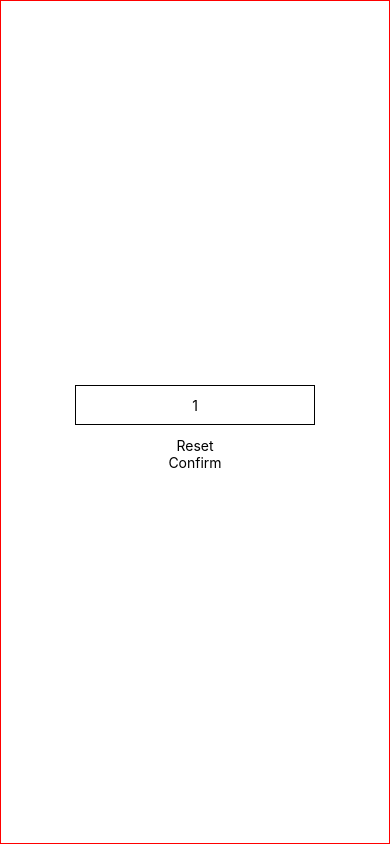
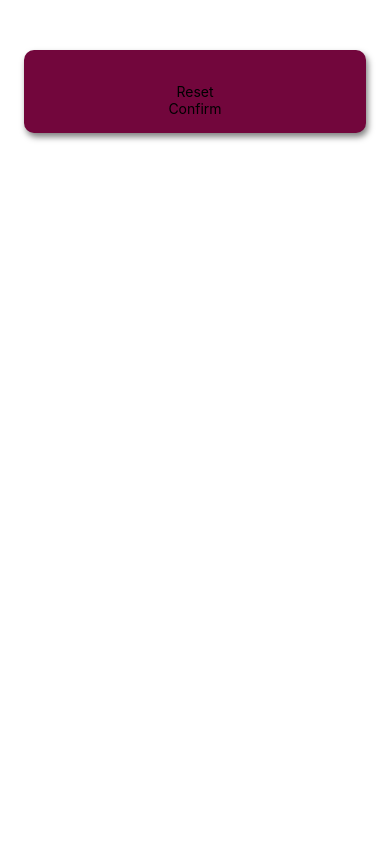
Before and after one commit to rauchrods/guess-game-rn-app, a React Native app: screen / in a window 390 px wide. Built offline with nearby package versions, Linux system fonts and the light colour scheme.

Commit message:
added input container

```diff
--- a/App.js
+++ b/App.js
@@ -1,8 +1,18 @@
-import { StyleSheet } from "react-native";
+import { SafeAreaView, StyleSheet } from "react-native";
 import StartGameScreen from "./pages/StartGameScreen";
+import { StatusBar } from "expo-status-bar";
 
 export default function App() {
-  return <StartGameScreen />;
+  return (
+    <SafeAreaView style={styles.screen}>
+      <StartGameScreen />
+      <StatusBar style="inverted" />
+    </SafeAreaView>
+  );
 }
 
-const styles = StyleSheet.create({});
+const styles = StyleSheet.create({
+  screen: {
+    flex: 1,
+  },
+});
--- a/pages/StartGameScreen.js
+++ b/pages/StartGameScreen.js
@@ -1,4 +1,4 @@
-import { StyleSheet, Text, TextInput, View } from "react-native";
+import { SafeAreaView, StyleSheet, Text, TextInput, View } from "react-native";
 import React, { useState } from "react";
 import PrimaryButton from "../components/PrimaryButton";
 
@@ -15,14 +15,8 @@ const StartGameScreen = () => {
   };
 
   return (
-    <View style={styles.container}>
-      <TextInput
-        // keyboardType="decimal-pad"
-        style={styles.input}
-        value={inputNumber}
-        onChangeText={(input) => onInputChange(input)}
-        placeholder="Enter Any Number"
-      />
+    <View style={styles.inputContainer}>
+      <TextInput />
       <PrimaryButton>Reset</PrimaryButton>
       <PrimaryButton>Confirm</PrimaryButton>
     </View>
@@ -32,13 +26,21 @@ const StartGameScreen = () => {
 export default StartGameScreen;
 
 const styles = StyleSheet.create({
-  container: {
-    flex: 1,
-    backgroundColor: "#fff",
+  inputContainer: {
+    padding: 16,
+    backgroundColor: "#72063c",
+    marginTop: 50,
+    marginHorizontal: 24,
+    borderRadius: 10,
+    elevation: 8,
+    shadowColor: "#000",
+    shadowOffset: {
+      width: 2,
+      height: 4,
+    },
+    shadowOpacity: 0.5,
+    shadowRadius: 6,
     alignItems: "center",
-    justifyContent: "center",
-    borderColor: "red",
-    borderWidth: 1,
   },
   input: {
     height: 40,
```
